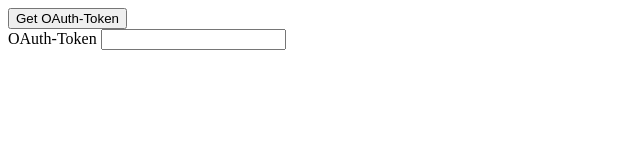
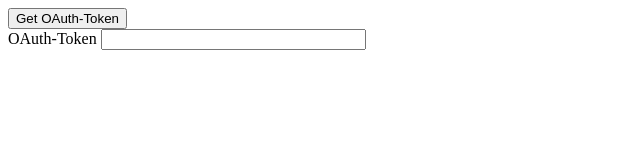
Before and after one commit to moo-the-cow/tokengenerator, a plain HTML site: page index.html in a window 1280 px wide. Shown: the full height of the page, 0-640 px from the left. Drawn offline with Linux system fonts and the light colour scheme.

Commit message:
Update index.html

```diff
--- a/index.html
+++ b/index.html
@@ -11,7 +11,7 @@
 	<button id="gettoken">Get OAuth-Token</button>
 	<br/>
 	<label for="oauth">OAuth-Token</label>
-	<input id="oauth" type="text" />
+	<input id="oauth" type="text" size="30" />
 	<script src="tokengenerator.js" type="text/javascript"></script>
 </body>
 </html>
```
